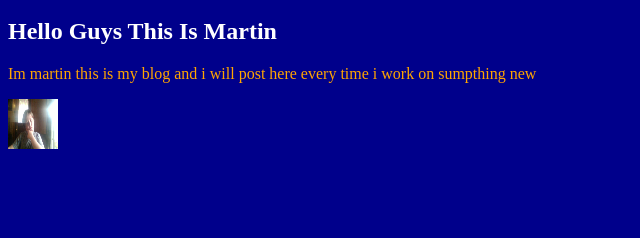
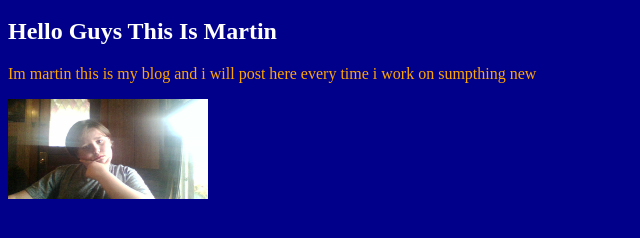
Before and after one commit to kagno/Martin-Blog, a plain HTML site: page index.html in a window 1280 px wide. Shown: the part 48-286 px from the top of the page, without its empty margins (0-640 px from the left). Drawn offline with Linux system fonts and the light colour scheme.

Commit message:
Update index.html

```diff
--- a/index.html
+++ b/index.html
@@ -15,7 +15,7 @@
 <h2>Hello Guys This Is Martin</h2>
 
 <p>Im martin this is my blog and i will post here every time i work on sumpthing new</p>
-<img src="Martin.jpeg" width="50" height="50" alt="Martin">
+<img src="Martin.jpeg" width="200" height="100" alt="Martin">
 <script src="script.js"></script>
 
 </body>
```
